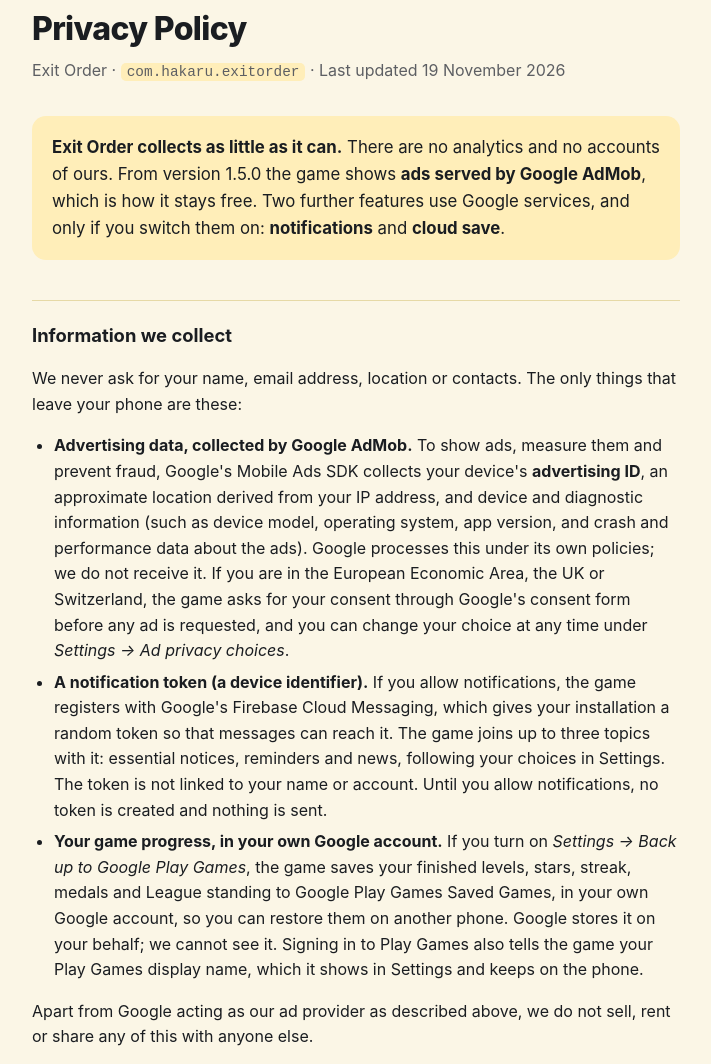
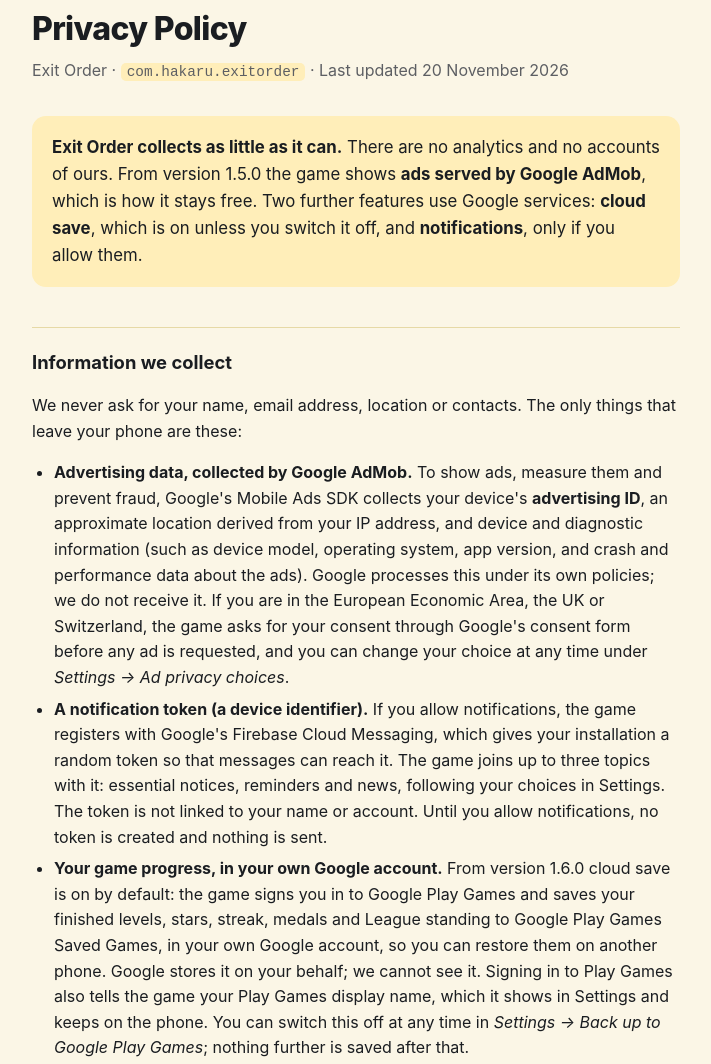
Before and after one commit to rishagent47/exit-order-privacy, a plain HTML site: page index.html in a window 1280 px wide. Shown: the part 45-1109 px from the top of the page, without its empty margins (284-995 px from the left). Drawn offline with Linux system fonts and the light colour scheme.

Commit message:
Privacy policy: cloud save on by default from 1.6.0, with an opt-out
Co-Authored-By: Claude Opus 5.5 <noreply@anthropic.com>

```diff
--- a/index.html
+++ b/index.html
@@ -64,14 +64,15 @@
 <main>
 
   <h1>Privacy Policy</h1>
-  <p class="sub">Exit Order &middot; <code>com.hakaru.exitorder</code> &middot; Last updated 19 November 2026</p>
+  <p class="sub">Exit Order &middot; <code>com.hakaru.exitorder</code> &middot; Last updated 20 November 2026</p>
 
   <p class="lede">
     <strong>Exit Order collects as little as it can.</strong> There are no
     analytics and no accounts of ours. From version 1.5.0 the game shows
     <strong>ads served by Google AdMob</strong>, which is how it stays free.
-    Two further features use Google services, and only if you switch them
-    on: <strong>notifications</strong> and <strong>cloud save</strong>.
+    Two further features use Google services: <strong>cloud save</strong>,
+    which is on unless you switch it off, and <strong>notifications</strong>,
+    only if you allow them.
   </p>
 
   <h2>Information we collect</h2>
@@ -101,13 +102,15 @@
       allow notifications, no token is created and nothing is sent.
     </li>
     <li>
-      <strong>Your game progress, in your own Google account.</strong> If you
-      turn on <em>Settings &rarr; Back up to Google Play Games</em>, the game
-      saves your finished levels, stars, streak, medals and League standing
+      <strong>Your game progress, in your own Google account.</strong> From
+      version 1.6.0 cloud save is on by default: the game signs you in to
+      Google Play Games and saves your finished levels, stars, streak, medals and League standing
       to Google Play Games Saved Games, in your own Google account, so you
       can restore them on another phone. Google stores it on your behalf; we
       cannot see it. Signing in to Play Games also tells the game your Play
       Games display name, which it shows in Settings and keeps on the phone.
+      You can switch this off at any time in <em>Settings &rarr; Back up to
+      Google Play Games</em>; nothing further is saved after that.
     </li>
   </ul>
   <p>Apart from Google acting as our ad provider as described above, we do
```
